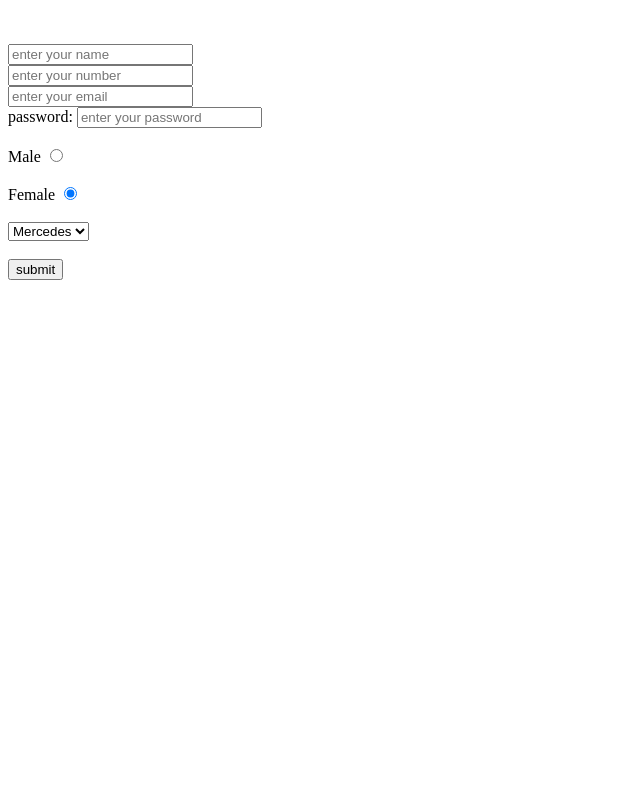
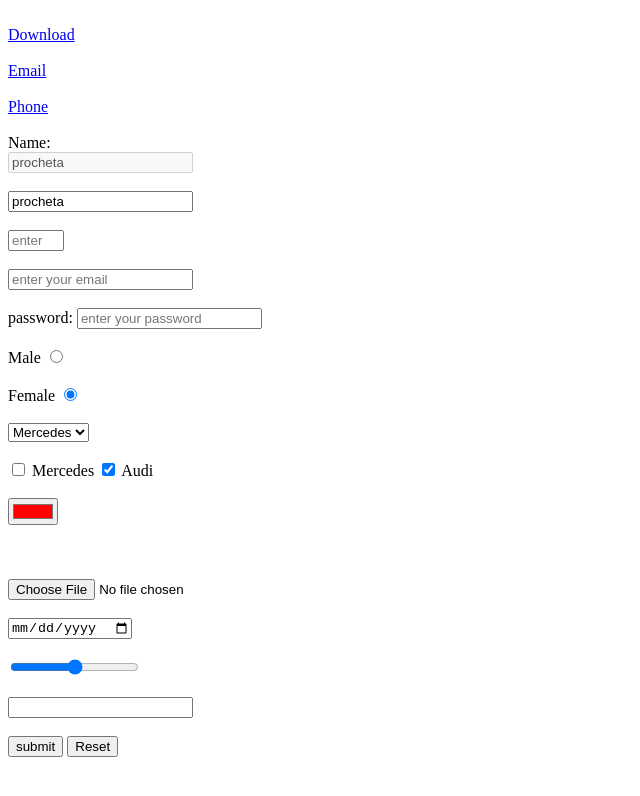
Before and after one commit to Cybernix-Phoenix-NSEC/html_cheatsheet, a plain HTML site: page form.html in a window 1280 px wide. Shown: the whole page, without its empty margins (0-640 px from the left). Drawn offline with Linux system fonts and the light colour scheme.

Commit message:
form.html

```diff
--- a/form.html
+++ b/form.html
@@ -10,16 +10,31 @@
   </head>
 <body>
     <br>
+    <a href="/images/city.png" download="city.png">Download</a> <!--download-->
+    <br>
+    <br>
+    <a href="mailto:procheta@gmail.com">Email</a> <!--email-->
+    <br>
+    <br>
+    <a href= “tel:+9162987297>Phone</a><!--phone-->
+    <br>
     <br>
     <form> <!--form opening tag. Needed to build HTML form.-->
-        <input type="text" name="name" placeholder="enter your name"> <!--takes user input of type "text"-->
+      <label for="name">Name:</label><br> <!--label tag-->
+        <input type="text" name="name" id="name" placeholder="enter your name" disabled value="procheta"> <!--takes user input of type "text"-->
         <br>
-        <input type="number" name="number" placeholder="enter your number"> <!--takes user input of type "number"-->
         <br>
-        <input type="email" name="email" placeholder="enter your email"> <!--takes user input of type "email"-->
+        <input type="text" name="name" id="name" placeholder="enter your name" readonly value="procheta">
+        <br>
+        <br>
+        <input type="number" name="number" placeholder="enter your number" max="10" min="5"> <!--takes user input of type "number"-->
+        <br>
+        <br>
+        <input type="email" name="email" placeholder="enter your email" pattern="^[a-zA-Z0-9+_.-]+@[a-zA-Z0-9.-]+$"> <!--takes user input of type "email"-->
+        <br>
         <br>
         password:
-        <input type="password" name="password" placeholder="enter your password"> <!--takes user input of type "password"-->
+        <input type="password" name="password" placeholder="enter your password" maxlength="4"> <!--takes user input of type "password"-->
         <br>
         <br>
       <!--takes user radio button input-->
@@ -39,7 +54,43 @@
         </select>
         <br>
         <br>
+        <!--takes user input as checkbox-->
+        <input type="checkbox" id="car1" name="car1" value="Mercedes">
+        <label for="car1">Mercedes</label>
+        <input type="checkbox" id="car2" name="car2" value="Audi" checked>
+        <label for="car2">Audi</label>
+        <br>
+        <br>
+        <!--takes user input color-->
+        <input type="color" id="favcolor" name="favcolor" value="#ff0000">
+        <br>
+        <br>
+        <!--hidden user input-->
+        <input type="hidden" id="helloID" name="helloID" value="76274">
+        <br>
+        <br>
+        <!--takes file input-->
+        <input type="file" id="myFile" name="myFile" required/>
+        <br>
+        <br>
+         <!--takes file input-->
+         <input type="date" name="date" id="date">
+         <br>
+         <br>
+          <!--takes input range-->
+          <input type="range" name="range" id="range" class="range" min="0" max="10">
+          <br>
+          <br>
+          <!--takes input url-->
+          <input type="url" name="website" id="website">
+          <br>
+          <br>
       <!--submit button-->
         <input type="submit" value="submit">
+        <!--reset button-->
+        <input type="reset">
     </form> <!--form closing tag-->
 </body>
+<!--disabled: for diabling input box, checked: for autochecking a default value, max: max-limit, min: min-limit, maxlength: maximum length of
+characters, pattern: for specifying regex pattern, readonly: only for reading, cannot be modified, required: mandatory fields,value: default
+value of an input field-->
```
Also changed, not shown: 1 other file.
